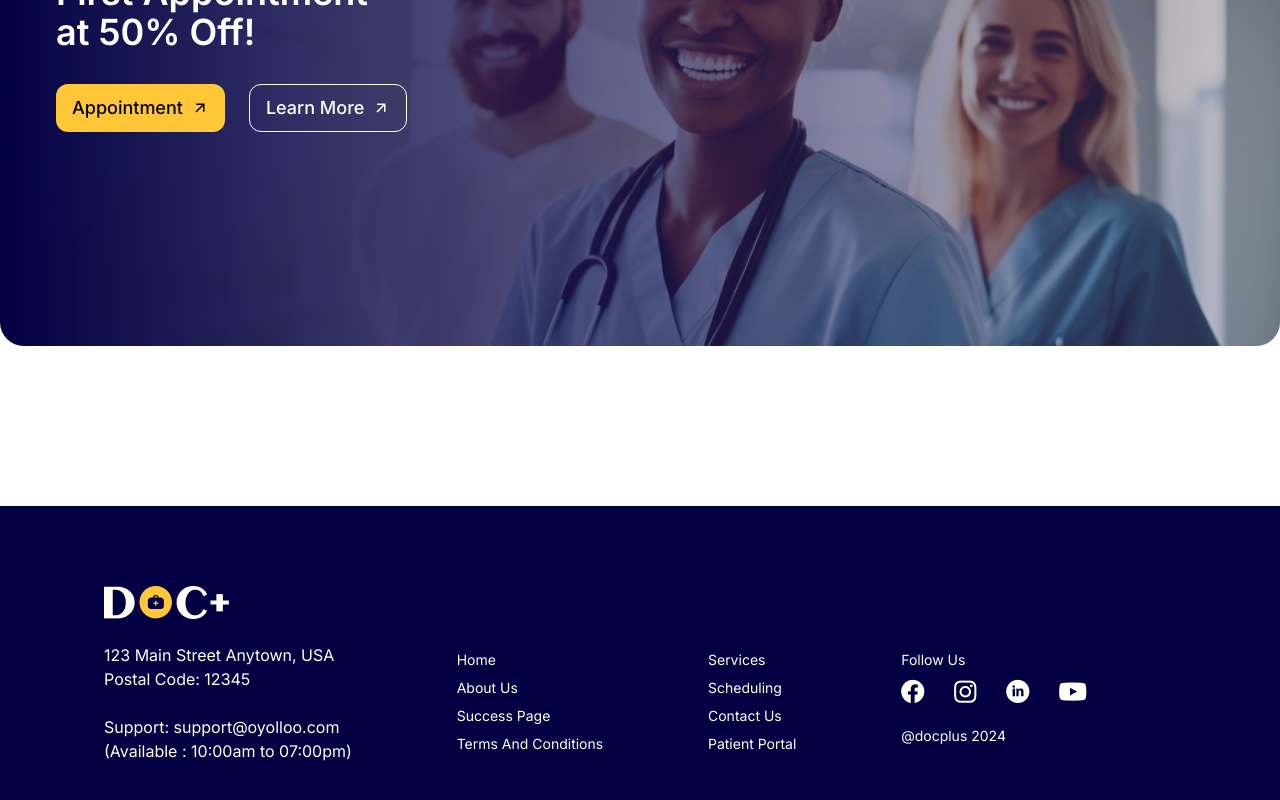
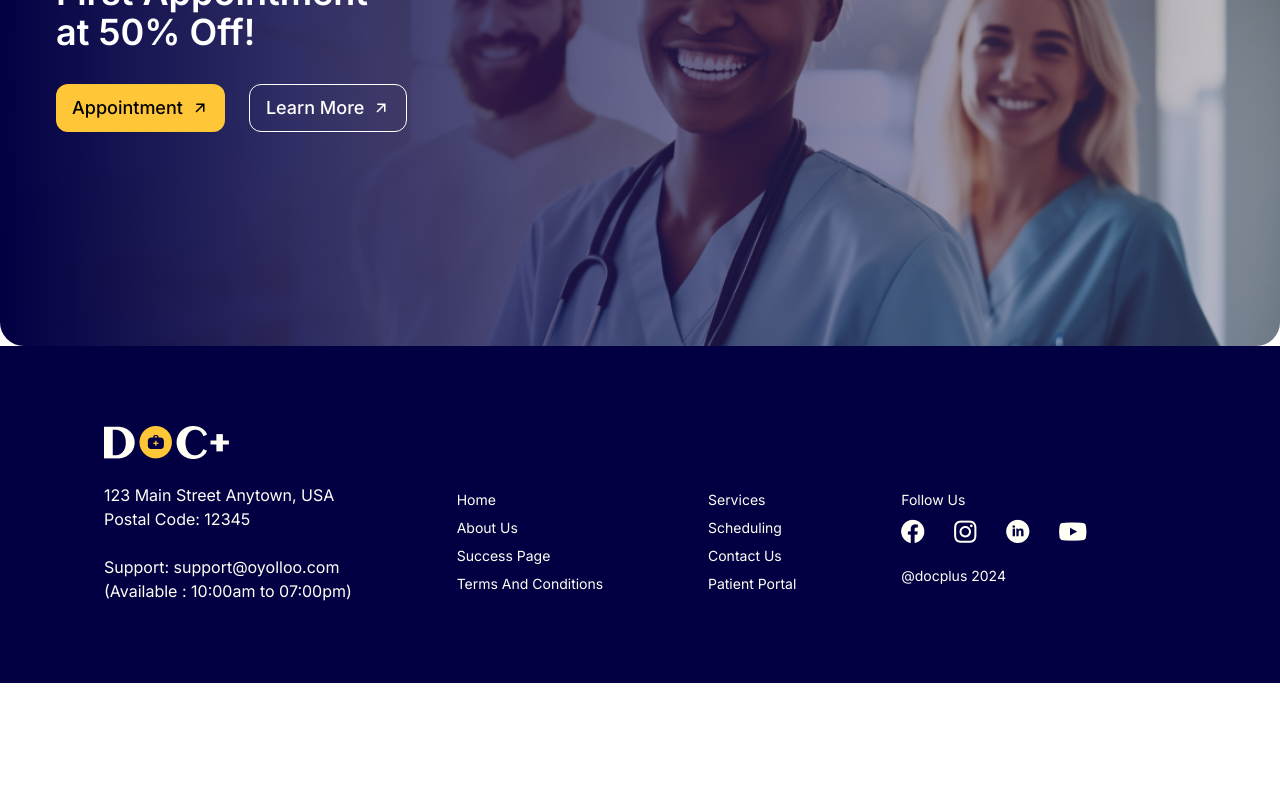
Before and after one commit to sarnali3515/task-doc, a React (Vite) app: page / in a window 1280 px wide. Shown: the part 4149-4949 px from the top of the page. After the commit the page ends 4832 px from the top, so only its background shows below. Built offline with nearby package versions, Linux system fonts and the light colour scheme.

Commit message:
footer margin fixed

```diff
--- a/index.html
+++ b/index.html
@@ -1,5 +1,5 @@
 <!doctype html>
-<html lang="en">
+<html lang="en" data-theme="light">
 
 <head>
   <meta charset="UTF-8" />
--- a/src/Pages/Footer/Footer.jsx
+++ b/src/Pages/Footer/Footer.jsx
@@ -3,7 +3,7 @@ import social from '../../assets/Icons/social.png'
 
 const Footer = () => {
     return (
-        <div className="bg-[#020043] mt-40">
+        <div className="bg-[#020043] ">
             <footer className="footer  p-10 py-20 max-w-6xl mx-auto  text-[#FFFFF5]">
                 <aside>
                     <img src={logo} alt="" />
--- a/src/Pages/Home/Testimonial.jsx
+++ b/src/Pages/Home/Testimonial.jsx
@@ -7,7 +7,7 @@ import slide from '../../assets/Icons/slide.png'
 
 const Testimonial = () => {
     return (
-        <div className="mt-10 md:mt-40">
+        <div className="my-10 md:my-40">
             <a className="btn text-[#020043] text-xs md:text-lg hover:bg-[#020043] hover:text-white font-medium border-[#020043] bg-transparent  rounded-3xl mb-4">Testimonial</a>
             <h1 className="text-3xl md:text-4xl font-semibold mb-4">What they say about us</h1>
             <div className='md:flex gap-8 '>
```
